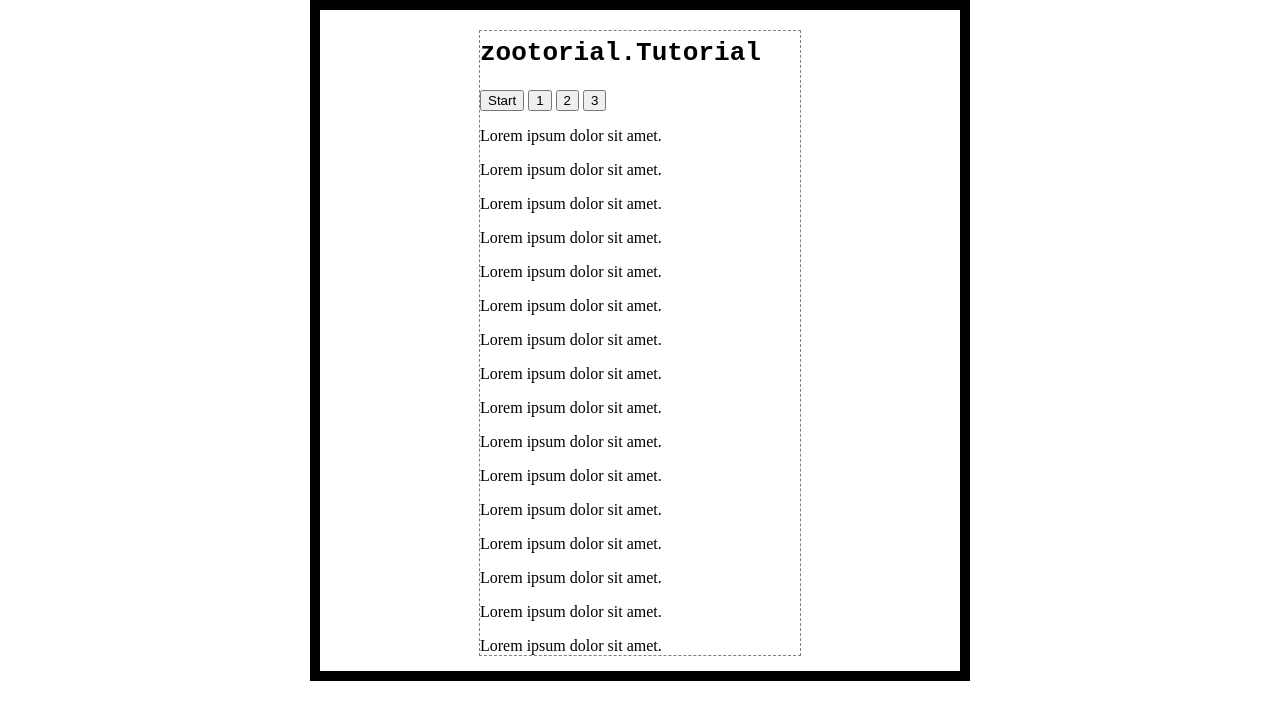
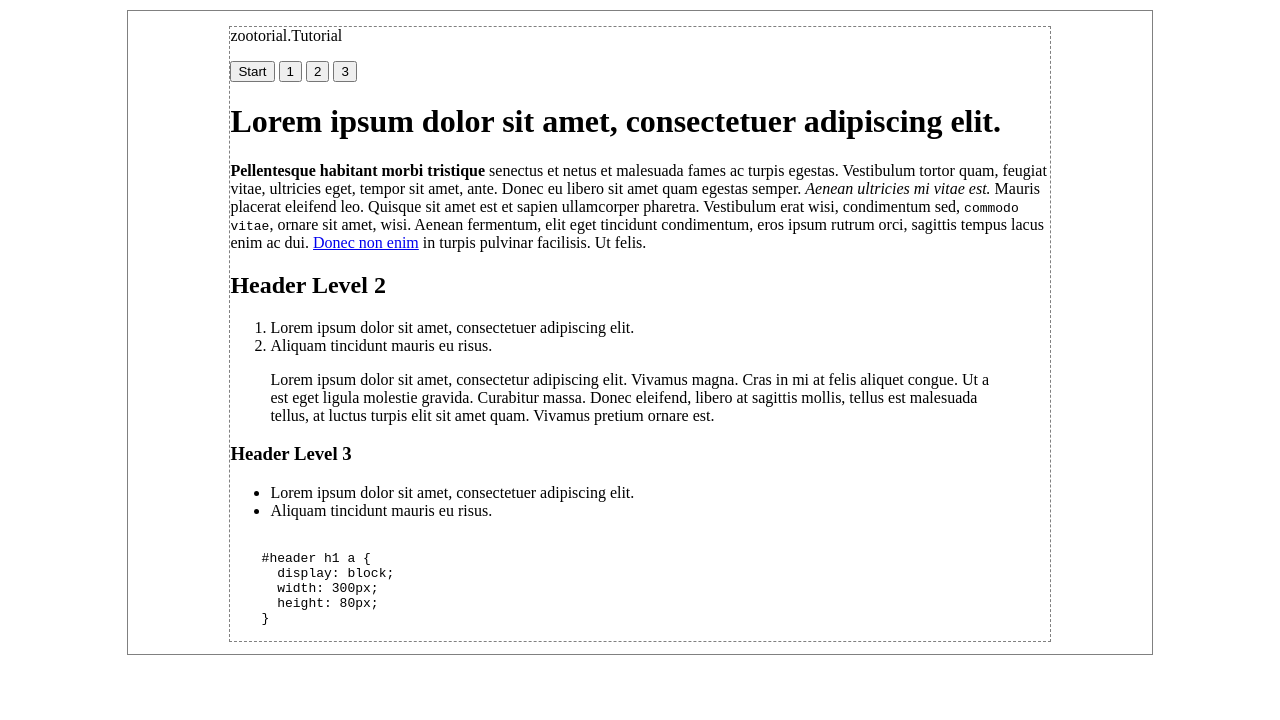
Before and after one commit to zooniverse/zootorial, a website: page index.html in a window 1280 px wide. Drawn offline with Linux system fonts and the light colour scheme.

Commit message:
Mess with demo page

```diff
--- a/index.html
+++ b/index.html
@@ -8,24 +8,21 @@
 
     <style>
       html {
-        border: 10px solid black;
-        margin: 0 auto;
-        width: 50%;
-        min-width: 500px;
+        border: 1px solid gray;
+        margin: 10px auto;
+        width: 80%;
       }
 
       body {
         outline: 1px dashed gray;
-        margin: 0 auto;
-        width: 50%;
+        margin: 10px auto;
+        width: 80%;
       }
     </style>
   </head>
 
   <body>
-    <h1>
-      <code>zootorial.Tutorial</code>
-    </h1>
+    <p>zootorial.Tutorial</p>
 
     <p>
       <button name="start-tutorial" onclick="window.tut.start()">Start</button>
@@ -34,10 +31,33 @@
       <button name="third">3</button>
     </p>
 
-    <p>Lorem ipsum dolor sit amet.</p><p>Lorem ipsum dolor sit amet.</p><p>Lorem ipsum dolor sit amet.</p><p>Lorem ipsum dolor sit amet.</p>
-    <p>Lorem ipsum dolor sit amet.</p><p>Lorem ipsum dolor sit amet.</p><p>Lorem ipsum dolor sit amet.</p><p>Lorem ipsum dolor sit amet.</p>
-    <p>Lorem ipsum dolor sit amet.</p><p>Lorem ipsum dolor sit amet.</p><p>Lorem ipsum dolor sit amet.</p><p>Lorem ipsum dolor sit amet.</p>
-    <p>Lorem ipsum dolor sit amet.</p><p>Lorem ipsum dolor sit amet.</p><p>Lorem ipsum dolor sit amet.</p><p>Lorem ipsum dolor sit amet.</p>
+    <h1>Lorem ipsum dolor sit amet, consectetuer adipiscing elit.</h1>
+
+    <p><strong>Pellentesque habitant morbi tristique</strong> senectus et netus et malesuada fames ac turpis egestas. Vestibulum tortor quam, feugiat vitae, ultricies eget, tempor sit amet, ante. Donec eu libero sit amet quam egestas semper. <em>Aenean ultricies mi vitae est.</em> Mauris placerat eleifend leo. Quisque sit amet est et sapien ullamcorper pharetra. Vestibulum erat wisi, condimentum sed, <code>commodo vitae</code>, ornare sit amet, wisi. Aenean fermentum, elit eget tincidunt condimentum, eros ipsum rutrum orci, sagittis tempus lacus enim ac dui. <a href="#">Donec non enim</a> in turpis pulvinar facilisis. Ut felis.</p>
+
+    <h2>Header Level 2</h2>
+
+    <ol>
+      <li>Lorem ipsum dolor sit amet, consectetuer adipiscing elit.</li>
+      <li>Aliquam tincidunt mauris eu risus.</li>
+    </ol>
+
+    <blockquote><p>Lorem ipsum dolor sit amet, consectetur adipiscing elit. Vivamus magna. Cras in mi at felis aliquet congue. Ut a est eget ligula molestie gravida. Curabitur massa. Donec eleifend, libero at sagittis mollis, tellus est malesuada tellus, at luctus turpis elit sit amet quam. Vivamus pretium ornare est.</p></blockquote>
+
+    <h3>Header Level 3</h3>
+
+    <ul>
+      <li>Lorem ipsum dolor sit amet, consectetuer adipiscing elit.</li>
+      <li>Aliquam tincidunt mauris eu risus.</li>
+    </ul>
+
+    <pre><code>
+    #header h1 a {
+      display: block;
+      width: 300px;
+      height: 80px;
+    }
+    </code></pre>
 
     <script src="./zootorial.js"></script>
 
@@ -48,13 +68,13 @@
         steps: {
           first: {
             content: 'Welcome to a tutorial. The next step is the "randomizer" step.',
-            arrow: 'top',
             next: 'randomizer'
           },
 
           randomizer: {
             header: 'You will randomly be taken to the "filler" step or the "act" step.',
             content: 'This is attached to the page header, by the way.',
+            arrow: 'top',
             attachment: [0, 0, 'h1', 0, 1],
             focus: 'h1',
             next: function() {
```
